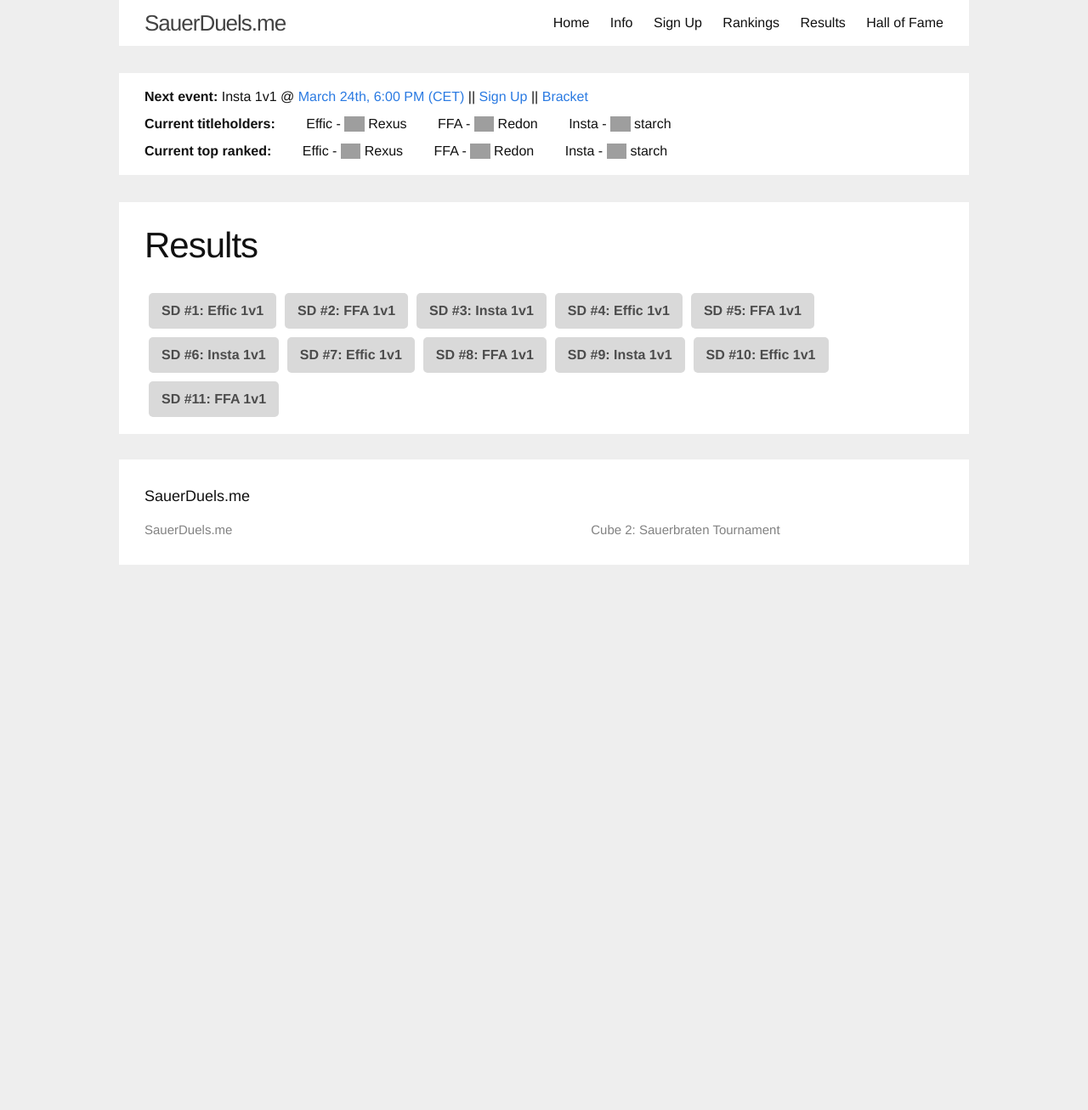
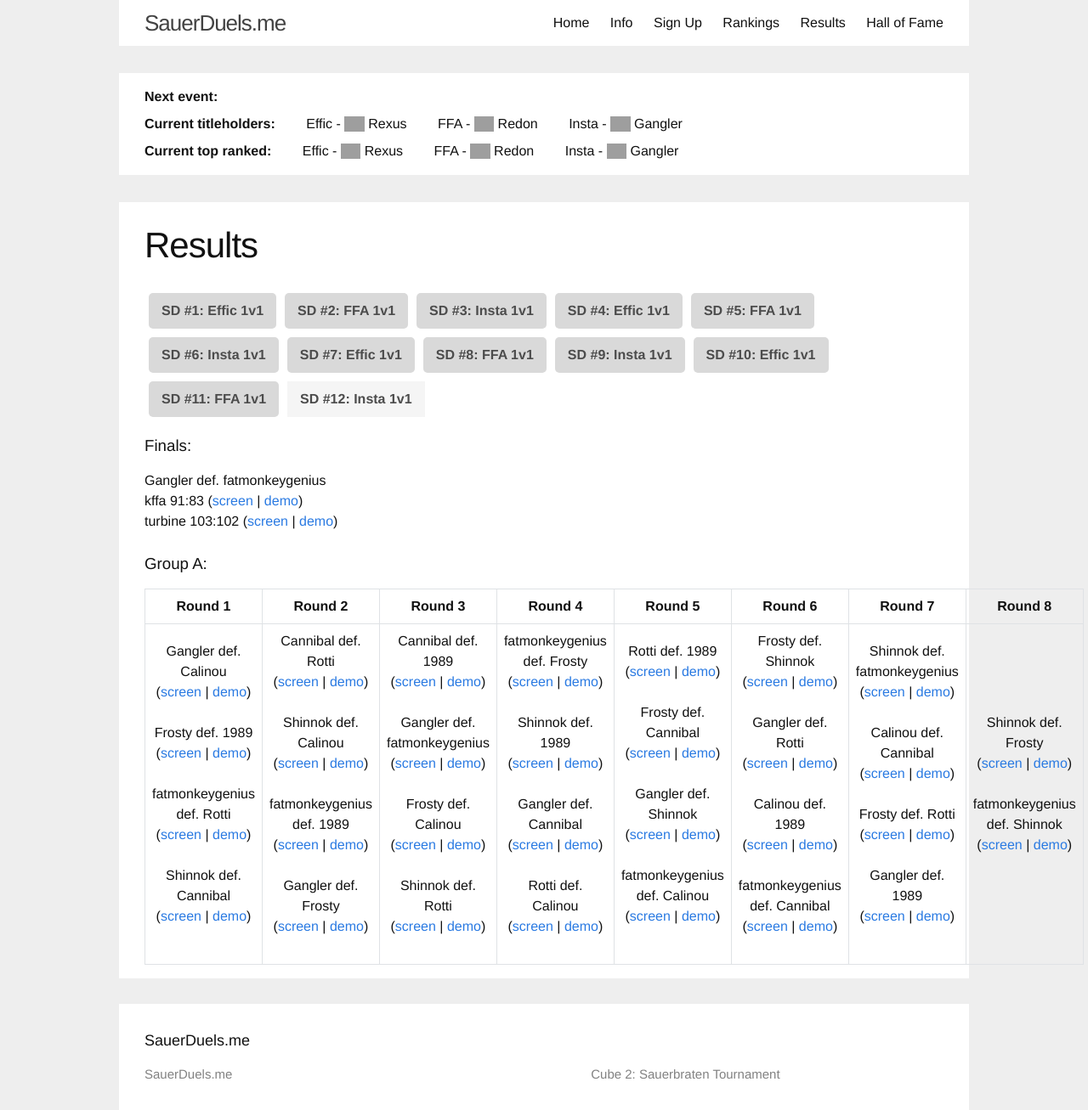
Before and after one commit to sauerduels/website, a Jekyll site: the page built from _events/sd12-insta.md, in a window 1280 px wide. Shown: the whole page at 85% size. Built offline with Jekyll 4.4.1, drawn with Linux system fonts in a browser that asks for light colours; before the commit the page ends 900 px from its top, so only the background shows below that; grey boxes are pictures that could not be loaded.

Commit message:
update results as of sd12

```diff
--- a/_events/sd12-insta.md
+++ b/_events/sd12-insta.md
@@ -2,7 +2,74 @@
 title: Insta 1v1
 index: 12
 date: '2018-03-24 19:00:00 +01:00'
-signupurl: https://sauerduels.challonge.com/tournaments/signup/OpBgLKNFys
-bracketurl: https://sauerduels.challonge.com/sd12insta
-completed: false
+completed: true
+finals:
+  result: Gangler def. fatmonkeygenius
+  games:
+    - title: kffa 91:83
+      slug: sd12_final_fatmonkeygenius_vs_gangler_game1
+    - title: turbine 103:102
+      slug: sd12_final_fatmonkeygenius_vs_gangler_game2
+groups:
+  a:
+    - - result: Gangler def. Calinou
+        slug: sd12_calinou_vs_gangler
+      - result: Frosty def. 1989
+        slug: sd12_1989_vs_frosty
+      - result: fatmonkeygenius def. Rotti
+        slug: sd12_fatmonkeygenius_vs_rotti
+      - result: Shinnok def. Cannibal
+        slug: sd12_cannibal_vs_shinnok
+    - - result: Cannibal def. Rotti
+        slug: sd12_cannibal_vs_rotti
+      - result: Shinnok def. Calinou
+        slug: sd12_calinou_vs_shinnok
+      - result: fatmonkeygenius def. 1989
+        slug: sd12_1989_vs_fatmonkeygenius
+      - result: Gangler def. Frosty
+        slug: sd12_frosty_vs_gangler
+    - - result: Cannibal def. 1989
+        slug: sd12_1989_vs_cannibal
+      - result: Gangler def. fatmonkeygenius
+        slug: sd12_fatmonkeygenius_vs_gangler
+      - result: Frosty def. Calinou
+        slug: sd12_calinou_vs_frosty
+      - result: Shinnok def. Rotti
+        slug: sd12_rotti_vs_shinnok
+    - - result: fatmonkeygenius def. Frosty
+        slug: sd12_fatmonkeygenius_vs_frosty
+      - result: Shinnok def. 1989
+        slug: sd12_1989_vs_shinnok
+      - result: Gangler def. Cannibal
+        slug: sd12_cannibal_vs_gangler
+      - result: Rotti def. Calinou
+        slug: sd12_calinou_vs_rotti
+    - - result: Rotti def. 1989
+        slug: sd12_1989_vs_rotti
+      - result: Frosty def. Cannibal
+        slug: sd12_cannibal_vs_frosty
+      - result: Gangler def. Shinnok
+        slug: sd12_gangler_vs_shinnok
+      - result: fatmonkeygenius def. Calinou
+        slug: sd12_calinou_vs_fatmonkeygenius
+    - - result: Frosty def. Shinnok
+        slug: sd12_frosty_vs_shinnok
+      - result: Gangler def. Rotti
+        slug: sd12_gangler_vs_rotti
+      - result: Calinou def. 1989
+        slug: sd12_1989_vs_calinou
+      - result: fatmonkeygenius def. Cannibal
+        slug: sd12_cannibal_vs_fatmonkeygenius
+    - - result: Shinnok def. fatmonkeygenius
+        slug: sd12_fatmonkeygenius_vs_shinnok
+      - result: Calinou def. Cannibal
+        slug: sd12_calinou_vs_cannibal
+      - result: Frosty def. Rotti
+        slug: sd12_frosty_vs_rotti
+      - result: Gangler def. 1989
+        slug: sd12_1989_vs_gangler
+    - - result: Shinnok def. Frosty
+        slug: sd12_tb_frosty_vs_shinnok_game1
+      - result: fatmonkeygenius def. Shinnok
+        slug: sd12_tb_fatmonkeygenius_vs_shinnok_game1
 ---
```
Also changed, not shown: hof.html (+11 -5 lines), info.md (+1 -1 lines).
